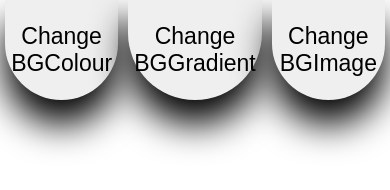
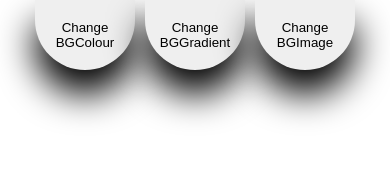
Before and after one commit to Rohan749/Random-Background-Changing-Webpage, a plain HTML site: page index.html in a window 390 px wide. Drawn offline with Linux system fonts and the light colour scheme.

Commit message:
initial commit

```diff
--- a/randombg.html
+++ b/index.html
@@ -33,6 +33,14 @@
             margin-top: 0px;
             margin-left: 5px;
             margin-right: 5px;
+        }
+
+        @media only screen and (max-width: 570px) {
+            .btn{
+                height: 70px;
+                width: 100px;
+                font-size: smaller;
+            }
         }
     </style>
 </head>
```
